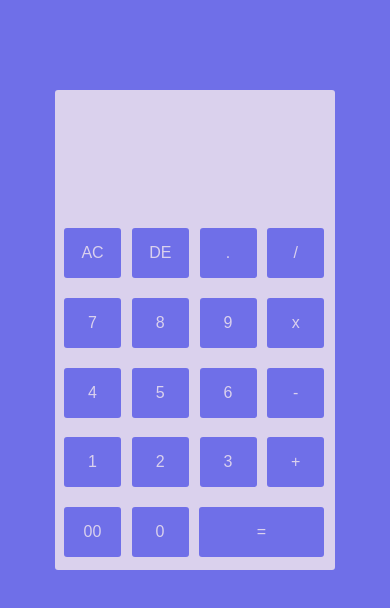
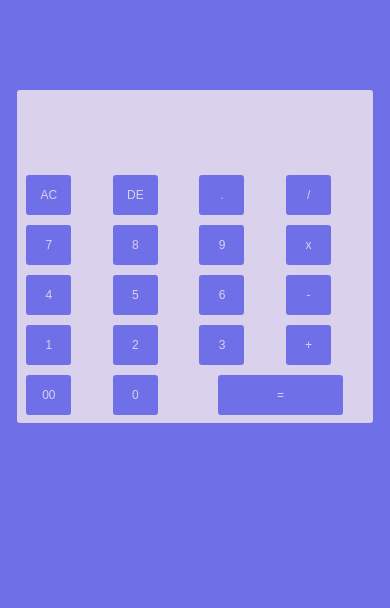
Before and after one commit to Soumyadeep-551/calc-mayank, a plain HTML site: page index.html in a window 390 px wide. Drawn offline with Linux system fonts and the light colour scheme.

Commit message:
Update index.html

```diff
--- a/index.html
+++ b/index.html
@@ -2,6 +2,7 @@
 <html>
   <head>
    <title>Calculator</title>
+    <meta name="viewport" content="width-device-width", initial-scale=1.0>
    <style>
     body {
       background-color: rgb(111, 111, 232);
@@ -9,6 +10,39 @@
       justify-content: center;
       align-items:center;
       margin-top: 90px;
+
+        @media (max-width : 768px) {
+        .calculator-container {
+          width: 90%;
+          height: auto;
+        }
+        .text {
+          width: 100%;
+          font-size: 24px;
+        }
+        button {
+          font-size: 14px;
+          height: 45px;
+          width: 50px;
+        }
+      }
+      @media (max-width: 480px) {
+        .calculator-container {
+          width: 95%;
+          height: auto;
+        }
+        .text {
+          font-size: 20px;
+        }
+        button {
+          font-size: 12px;
+          height: 40px;
+          width: 45px;
+        }
+        .row {
+          grid-template-columns: repeat(4,1fr);
+        }
+      }
     }
    </style>
   </head>
```
